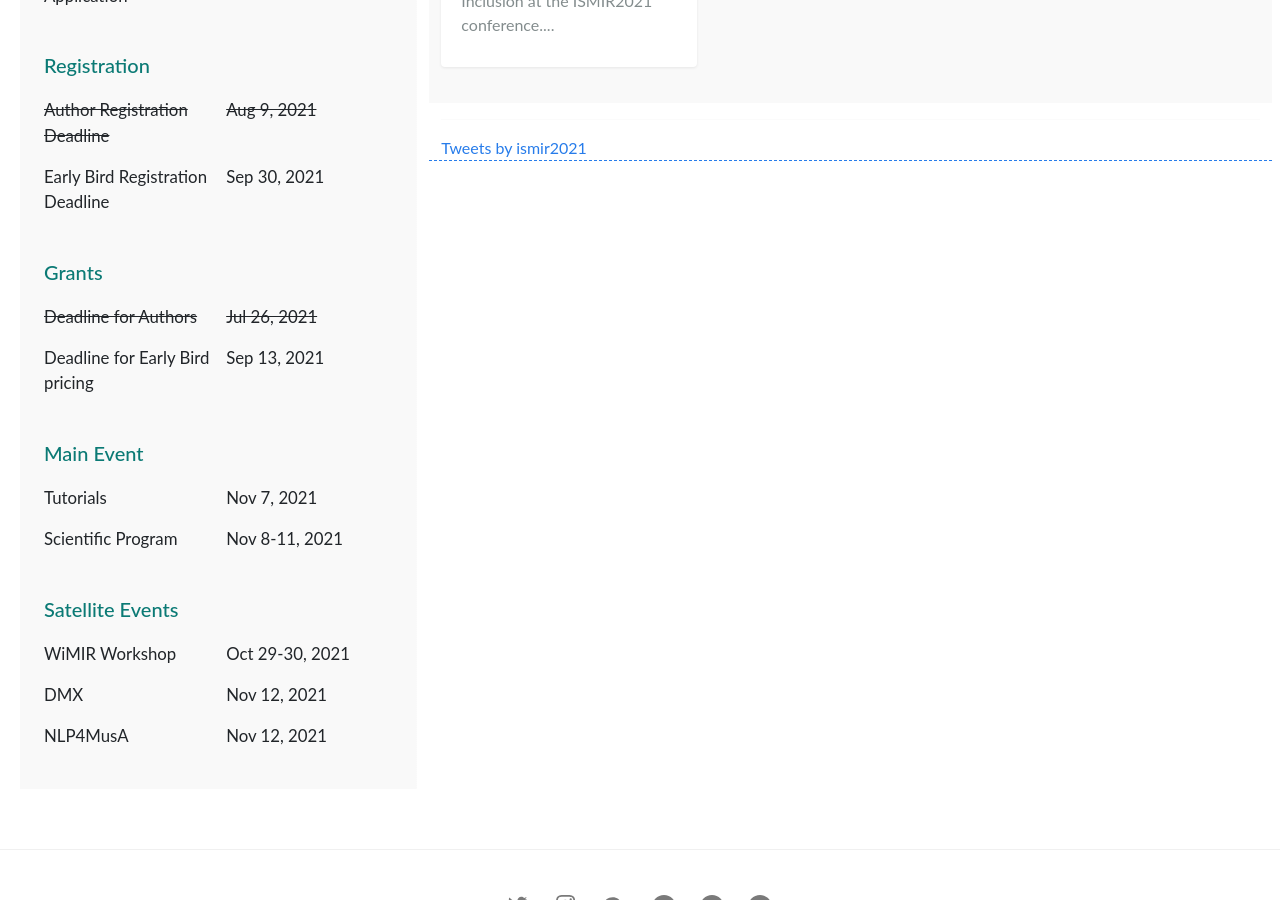
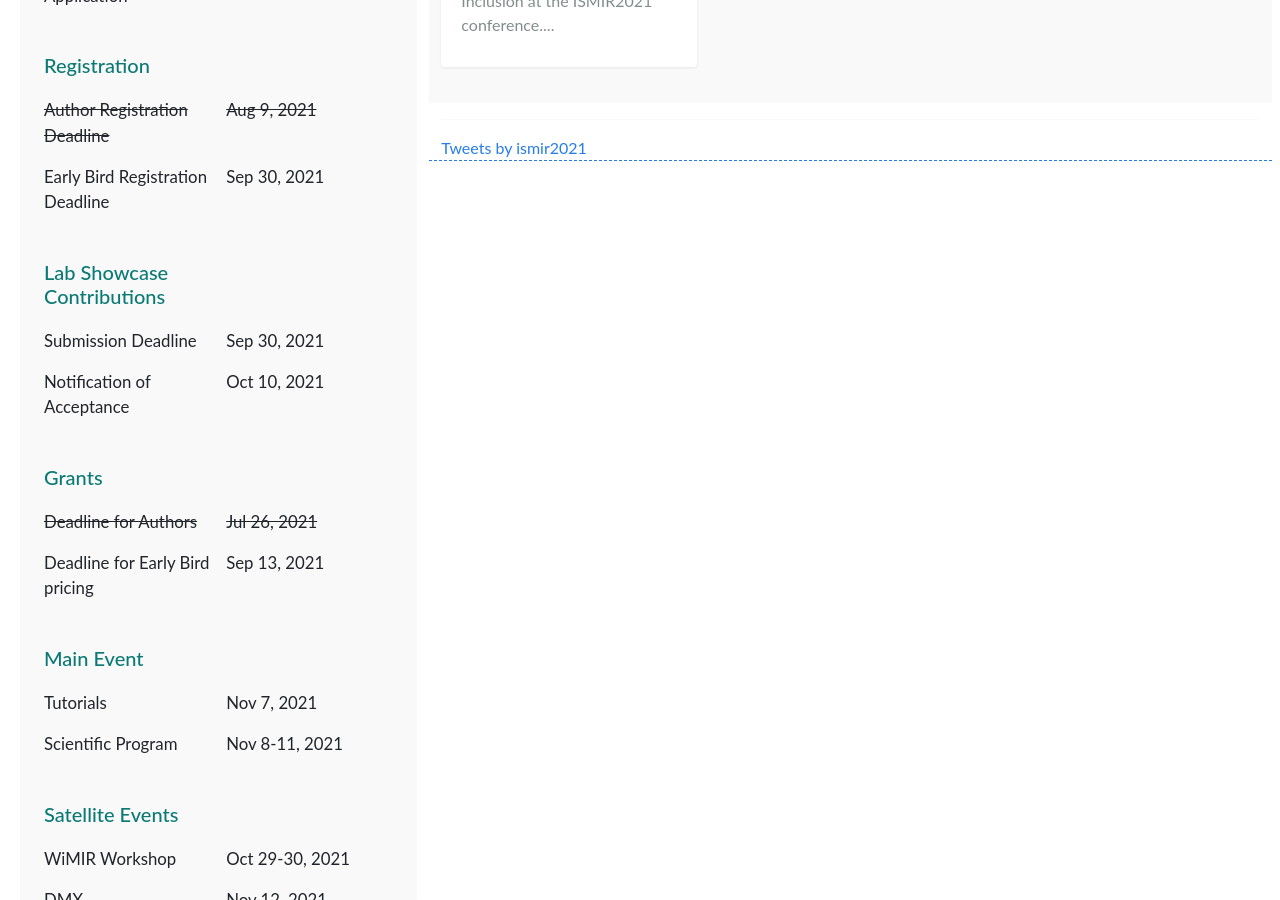
Before and after one commit to ismir2021/ismir2021.github.io, a Jekyll site: the page built from index.md, in a window 1280 px wide and 900 px high, scrolled down 1851 px. Built offline with Jekyll 4.4.1, drawn with Linux system fonts in a browser that asks for light colours; nearby versions of some CDN libraries; comment, search, counter and statistics services are not loaded; some of the changed lines change nothing that is shown.

Commit message:
Add call for lab showcase contributions

```diff
--- a/_config.yml
+++ b/_config.yml
@@ -22,6 +22,7 @@ navigation:
     - {name: "Call for Sponsors", link: "/cfs/"}
     - {name: "Call for Late-breaking Demo Contributions", link: "/clbd/"}
     - {name: "Call for Music", link: "/cfm/"}
+    - {name: "Call for Lab Showcase", link: "/cflab/"}
   - name: "Attend"
     subitems:
     - {name: "Registration", link: "/registration/"}
--- a/_data/deadlines.yml
+++ b/_data/deadlines.yml
@@ -32,6 +32,11 @@
   dates:
     - {name: "Author Registration Deadline", date: "Aug 9, 2021", done: true}
     - {name: "Early Bird Registration Deadline", date: "Sep 30, 2021", done: false}
+- title: "Lab Showcase Contributions"
+  url: "/cflab"
+  dates:
+    - {name: "Submission Deadline", date: "Sep 30, 2021", done: false}
+    - {name: "Notification of Acceptance", date: "Oct 10, 2021", done: false}
 - title: "Grants"
   url: "#"
   dates:
--- /dev/null
+++ b/call_lab.md
@@ -0,0 +1,38 @@
+---
+layout: page
+title: "ISMIR 2021 Lab Showcase: Call for Contributions"
+permalink: /cflab/
+---
+
+Dear ISMIR community,
+
+We are happy to announce that ISMIR2021 [(https://ismir2021.ismir.net)](https://ismir2021.ismir.net) is inviting labs to our Lab Showcase, a new ISMIR activity! This call is open to _academic_ labs _focusing on MIR research_. To avoid overlap, we accept _no more than one lab from each institution_ (but labs are welcome to team up).
+
+**Lab Showcase:**
+
+Lab Showcase is an activity introduced this year at ISMIR where every attendant lab will be allocated a virtual booth. We hope this provides an opportunity for lab members to introduce their work to the conference attendees, thus encouraging further communications/collaborations.The virtual booths provide tools for exchanging text messages, making video calls and uploading materials. The booth time is flexible and up to the labs, but we expect a minimum availability of two pre-determined time slots for live chats. What to share in the booths is totally up to the labs.
+
+**Submission Guidelines:**
+
+We need the following information in submissions:
+
+1. Lab name, affiliation (institution), and country;
+2. Principle director(s) and contact email(s);
+3. A brief lab introduction (about one paragraph)
+
+Submission form: [(https://bit.ly/ismir2021labs)](https://bit.ly/ismir2021labs)
+
+**Important Dates:**
+
+- Submission Deadline: Sep 30, 2021
+- Notification of Acceptance: Oct 10, 2021
+
+**Questions:**
+
+Please feel free to direct any questions to ismir2021-labshowcase@ismir.net
+
+Best regards,
+
+Lele Liu
+
+ISMIR2021 Lab Showcase Chair
```
